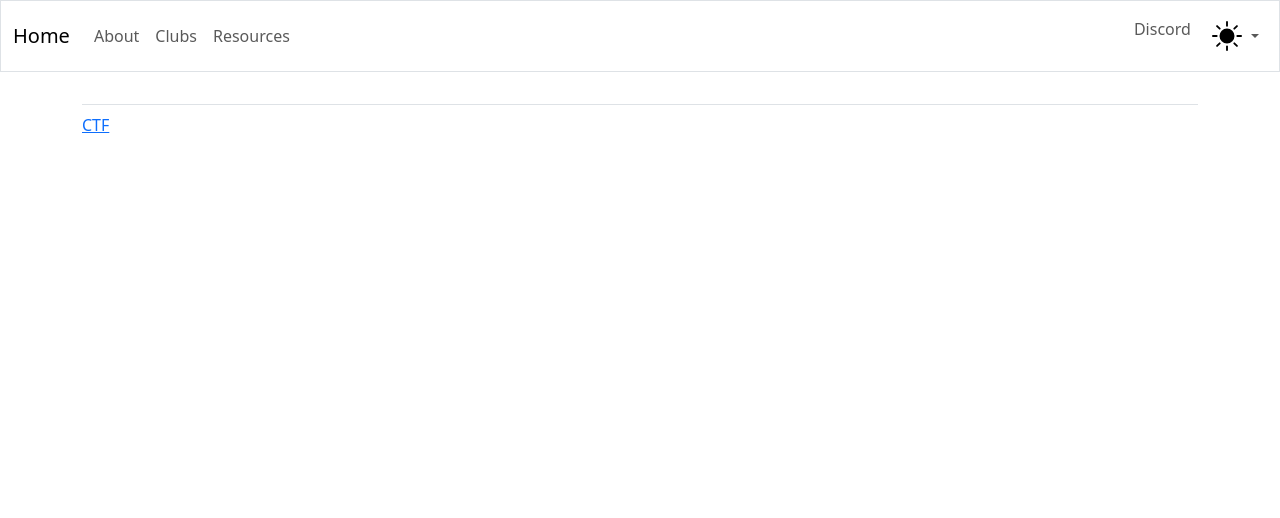
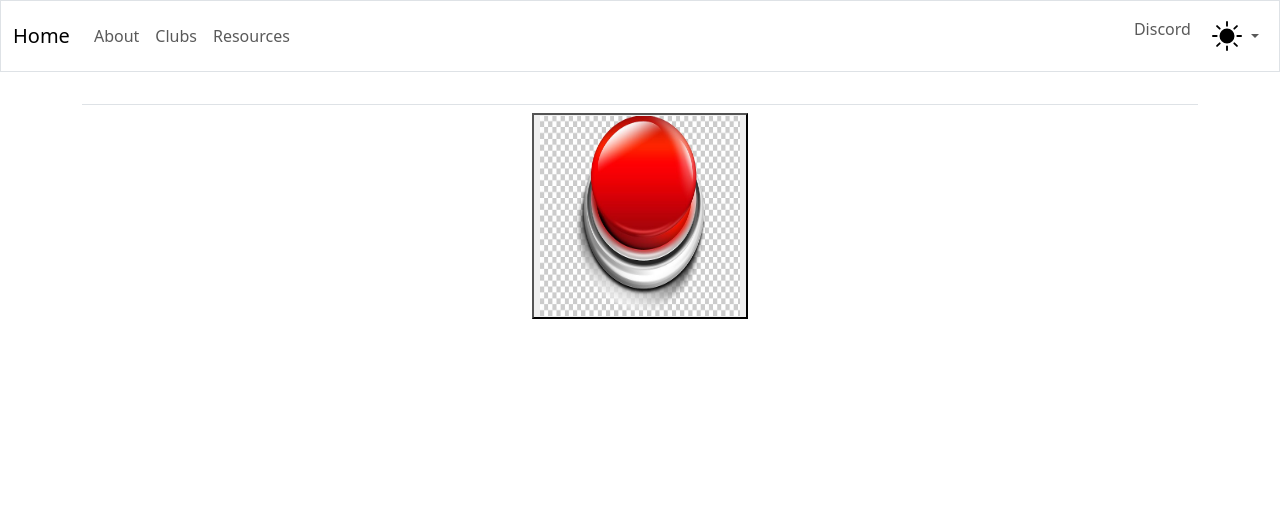
Before and after one commit to tu-cyb-4104-fa23/root66tulsa-website-dev-team, a Django app: page /clubs/ in a window 1280 px wide. Shown: the top 518 px of the page. Run offline with Django 4.2, Linux system fonts and the light colour scheme; some libraries are stand-ins or nearby versions.

Commit message:
added working button (#7)
Co-authored-by: Codi West <codiwest@utulsa.edu>

```diff
--- a/root66_website/front_end/templates/front_end/clubs.html
+++ b/root66_website/front_end/templates/front_end/clubs.html
@@ -1,6 +1,35 @@
 {% extends "front_end/base.html" %}
 
 {% block content %}
+{% load static %}
 
-<a href = "{% url 'front_end:ctf' %}">CTF</a>
+<div class="button">
+
+    <div id="button" style="text-align: center;">
+        <button onclick="show()">
+        <img width="200" height="200" src="{% static 'img/red_button.jpg' %}">
+        </button>
+    </div>
+
+    <div id="clubs" class="hidden" style="display: none; text-align: center;">
+        <a href="{% url 'front_end:wicys' %}">
+            <p>WICYS</p>
+        </a>
+
+        <a href="{% url 'front_end:ctf' %}">
+            <p>CTF</p>
+        </a>
+    </div>
+
+    <script>
+        function show(){
+            var clubsDiv = document.getElementById('clubs');
+            var buttonDiv = document.getElementById('button')
+            clubsDiv.style.display = 'block';
+            buttonDiv.setAttribute("hidden", "hidden")
+        }
+    </script>
+
+</div>
+
 {% endblock content %}
```
Also changed, not shown: root66_website/front_end/static/img/red_button.jpg (added).
